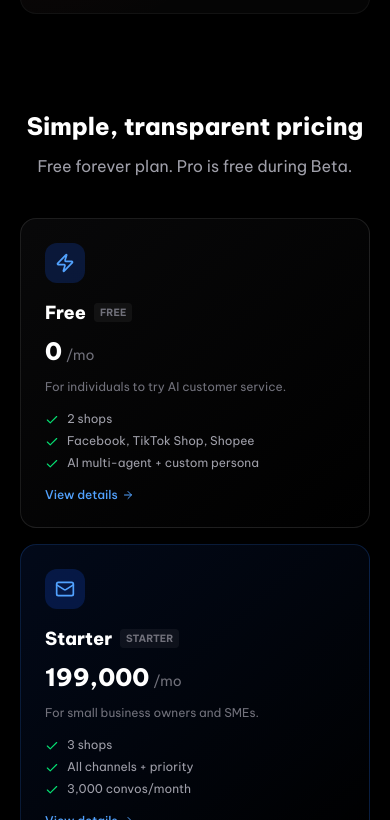
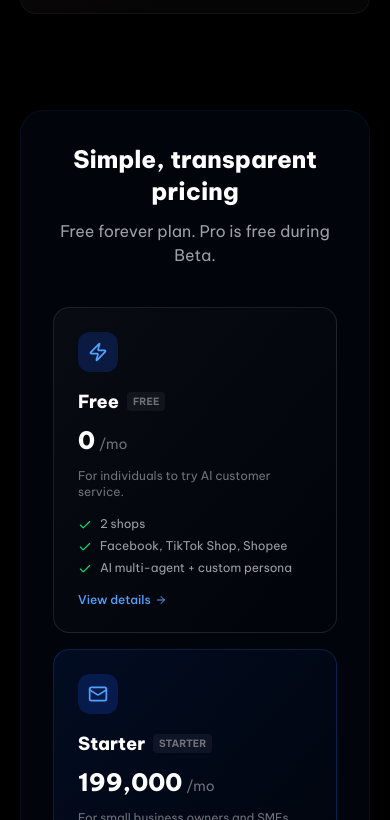
Before and after one commit to baonckh/omni-dashboard, a Next.js app: page / in a window 390 px wide. Shown: the part 5924-6744 px from the top of the page. Built offline with nearby package versions, Linux system fonts and the light colour scheme; no server answers.

Commit message:
ponytail: pricing section bg wraps heading + cards

```diff
--- a/src/app/page.tsx
+++ b/src/app/page.tsx
@@ -424,6 +424,7 @@ export default function LandingPage() {
 
       {/* ══════ PRICING ══════ */}
       <section id="pricing" className="max-w-5xl mx-auto px-5 mb-24">
+        <div className="p-8 md:p-12 rounded-3xl" style={{ backgroundColor: "rgba(37,99,235,0.04)", border: "1px solid rgba(37,99,235,0.1)" }}>
         <motion.h2 initial={{ opacity: 0 }} whileInView={{ opacity: 1 }} viewport={{ once: true }}
           className="text-2xl md:text-3xl font-extrabold text-white text-center mb-3">{t("pricing.title")}</motion.h2>
         <p className="text-base text-zinc-400 text-center mb-10">{t("pricing.sub")}</p>
@@ -457,6 +458,7 @@ export default function LandingPage() {
               </div>
             </Link>
           ))}
+        </div>
         </div>
       </section>
 
```
